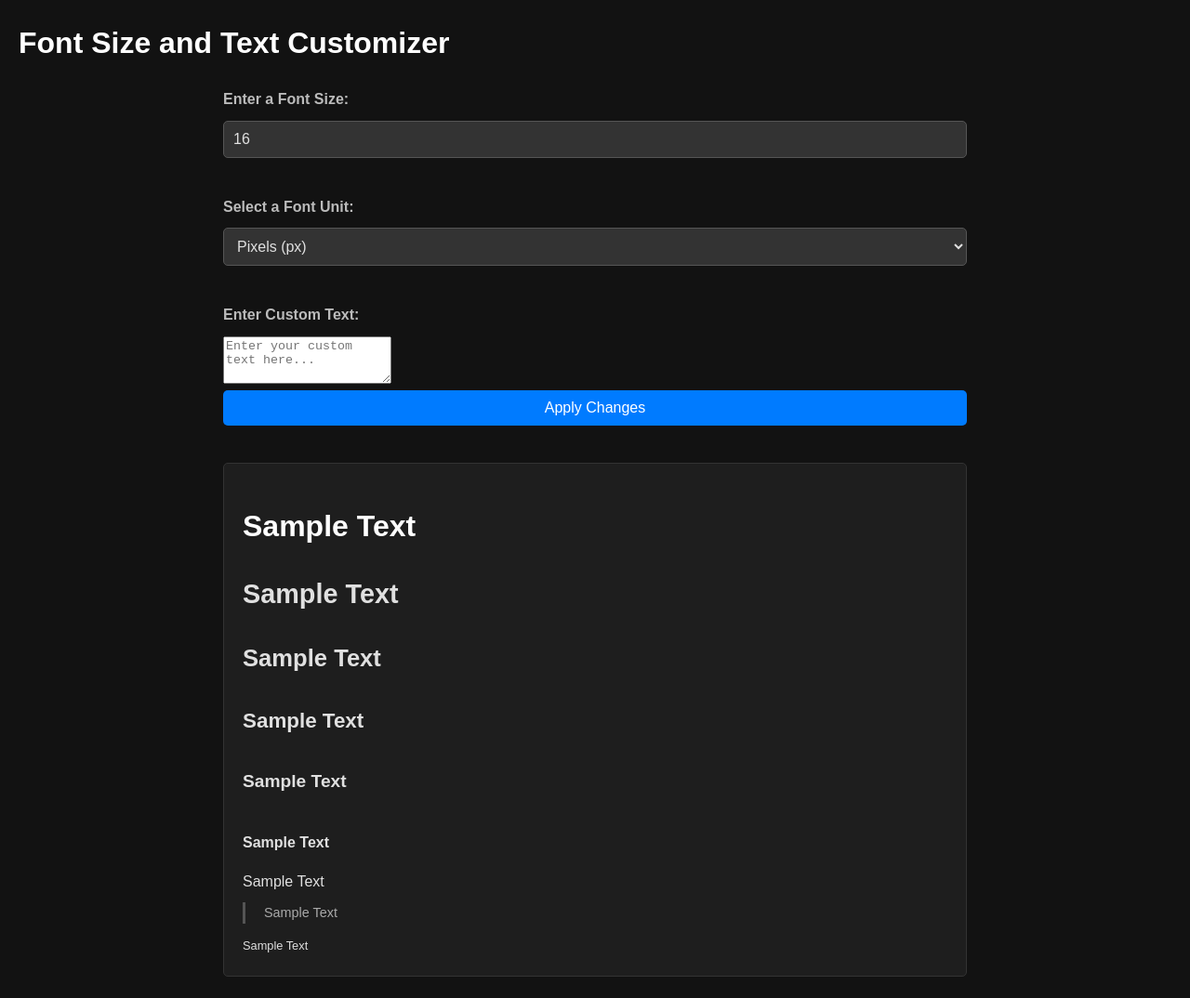
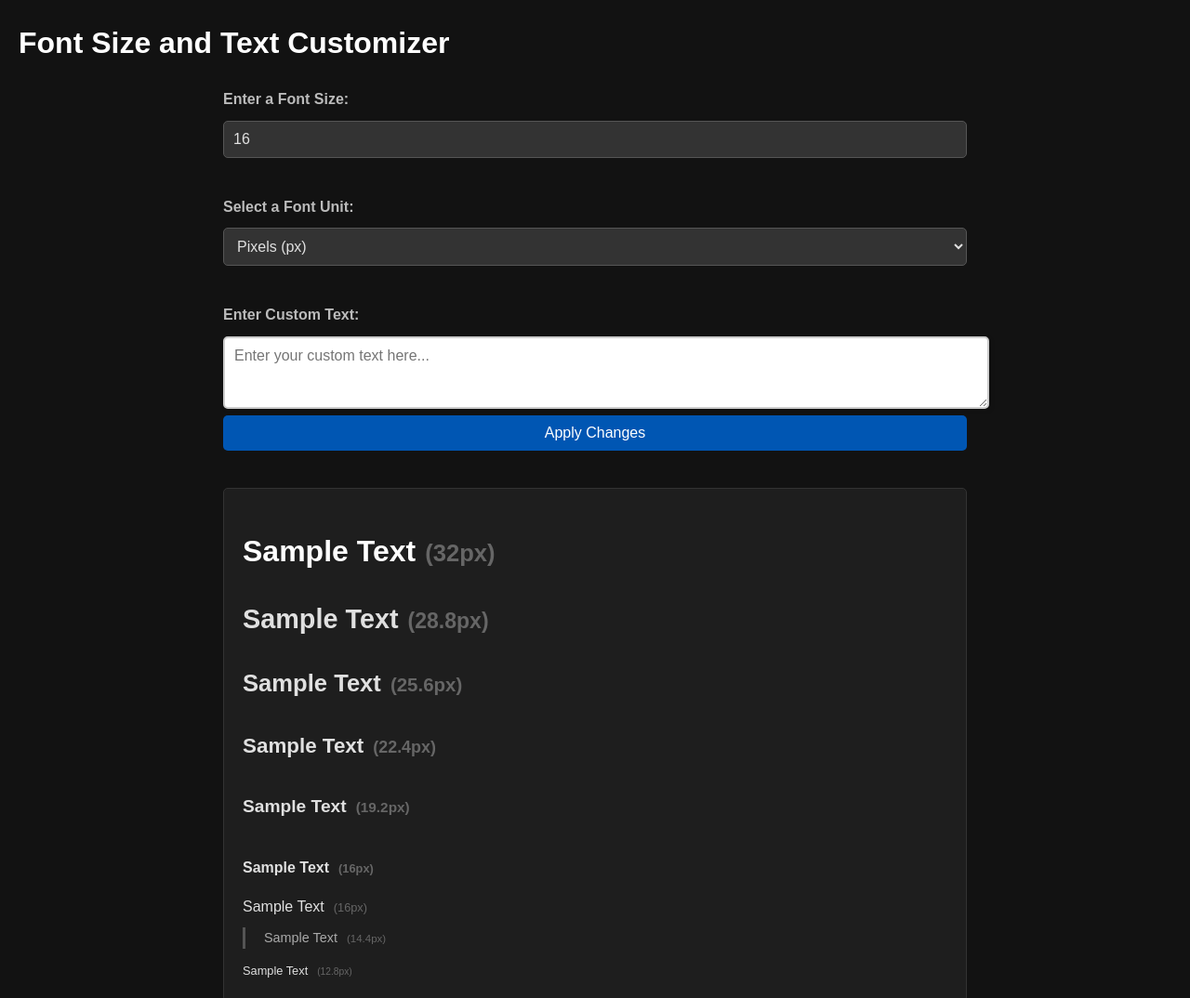
Before and after one commit to TakaXTakaX/fontSizeViewer, a plain HTML site: page index.html in a window 1280 px wide. Shown: the top 1074 px of the page at 93% size. Drawn offline with Linux system fonts and the light colour scheme.

Commit message:
Styled text box, applied button color changes, and added font size display

```diff
--- a/mystyle.css
+++ b/mystyle.css
@@ -63,3 +63,41 @@ blockquote {
     font-style: italic;
     color: gray;
 }
+
+.font-size-display {
+    margin-left: 10px;
+    font-size: 0.8em;
+    color: #666;
+}
+
+#customText {
+    width: 100%;
+    padding: 10px;
+    border: 2px solid #ccc;
+    border-radius: 5px;
+    font-size: 16px;
+    font-family: Arial, sans-serif;
+    resize: vertical;
+    box-shadow: 2px 2px 5px rgba(0, 0, 0, 0.1);
+    outline: none;
+}
+
+#customText:focus {
+    border-color: #bed2e8;
+    box-shadow: 0 0 5px rgba(176, 204, 234, 0.5);
+}
+
+#applyButton {
+    background-color: #0056b3; /* Darker blue color */
+    color: white;
+    padding: 10px 20px;
+    border: none;
+    border-radius: 5px;
+    font-size: 16px;
+    cursor: pointer;
+    transition: background-color 0.3s ease;
+}
+
+#applyButton:hover {
+    background-color: #004494; /* Even darker blue on hover */
+}
--- a/script.js
+++ b/script.js
@@ -34,3 +34,28 @@ function applyChanges() {
 
 applyButton.addEventListener('click', applyChanges);
 applyChanges();
+
+function displayFontSizes() {
+    previewSection.querySelectorAll('h1, h2, h3, h4, h5, h6, p, blockquote, small').forEach(element => {
+        const computedFontSize = window.getComputedStyle(element).fontSize;
+        let fontSizeDisplay = element.querySelector('.font-size-display');
+
+        // If the display span doesn't exist, create it
+        if (!fontSizeDisplay) {
+            fontSizeDisplay = document.createElement('span');
+            fontSizeDisplay.className = 'font-size-display';
+            fontSizeDisplay.style.marginLeft = '10px';
+            fontSizeDisplay.style.fontSize = '0.8em'; // Smaller font size for the display text
+            fontSizeDisplay.style.color = '#666'; // Subtle color for display
+            element.appendChild(fontSizeDisplay);
+        }
+
+        fontSizeDisplay.textContent = `(${computedFontSize})`;
+    });
+}
+
+function applyChanges() {
+    applyFontSize();
+    applyCustomText();
+    displayFontSizes();
+}
```
